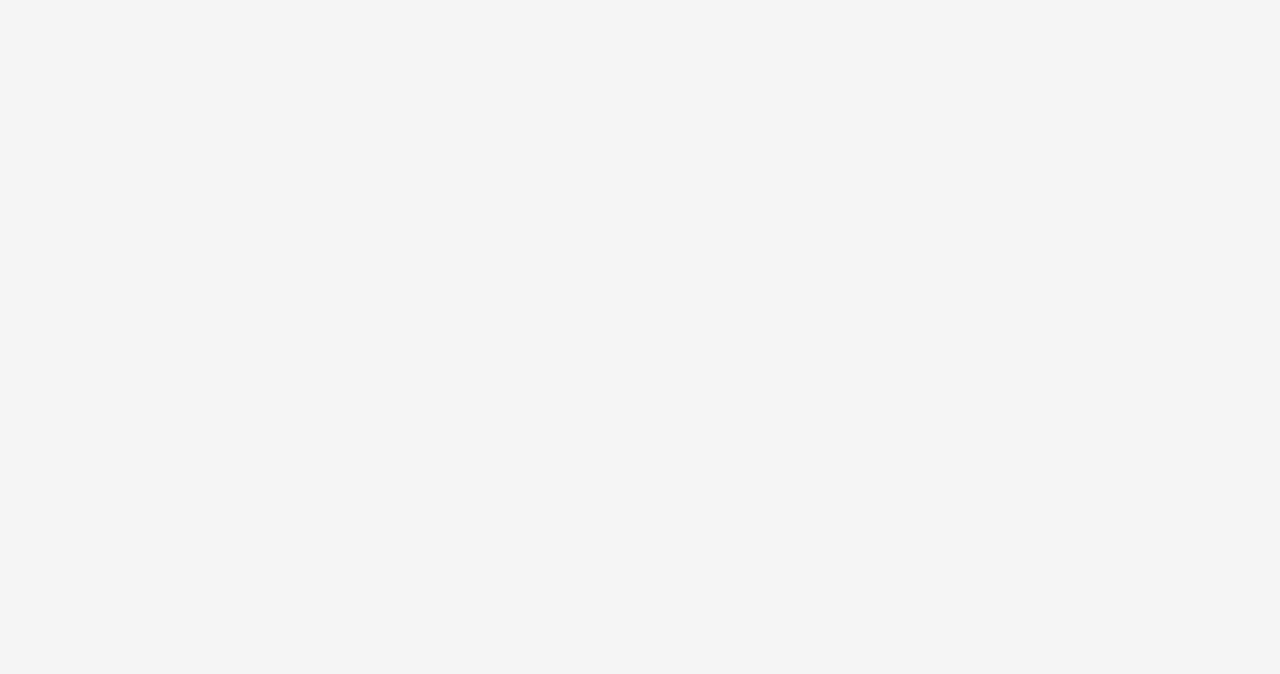
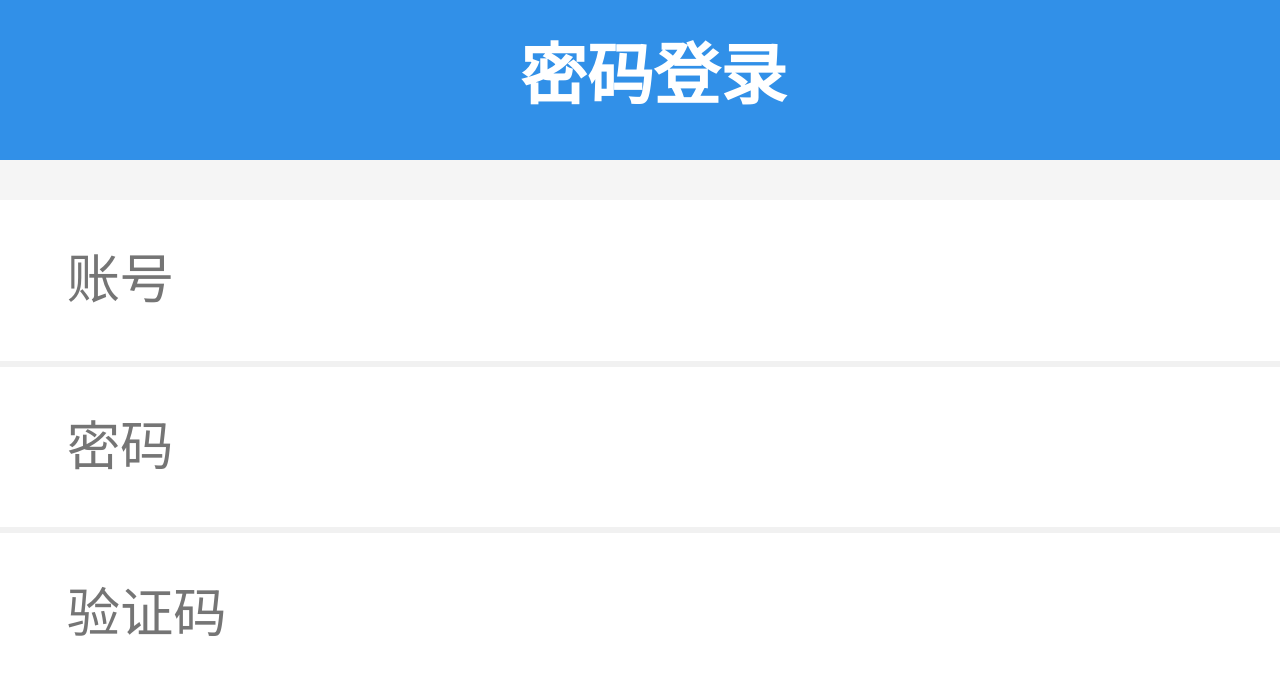
Before and after one commit to TimeGJ/vue2-elm-demo, a Vue app: page /login in a window 1280 px wide. Shown: the top 674 px of the page. Built offline with nearby package versions, Linux system fonts and the light colour scheme.

Commit message:
upda home create login

```diff
--- a/src/components/head/header.vue
+++ b/src/components/head/header.vue
@@ -2,22 +2,23 @@
     <header class="head">
         <div class="left">
             <slot name="logo"></slot>
-            <slot name="back" @click="$router.go(-1)"></slot>
+            <slot name="back">
+            </slot>
         </div>
         <div class="msg">
             <slot name="message"></slot>
         </div>
-        <div class="login">
-            <router-link to="userLogin"><span>登录|注册</span></router-link>
+        <div class="login" >
+            <slot name="login"></slot>
         </div>
     </header>
 </template>
 <script>
 export default{
+    name:'Header',
     data(){
         return{
-            // 切换组件
-            userLogin:null
+
         }
     },
 
@@ -25,29 +26,42 @@ export default{
 </script>
 <style lang="less">
 .head{
-     display: flex;
         position: fixed;
-        justify-content: space-between;
         top: 0;
         left: 0;
         right: 0;
         height:2.4rem;
         background-color: #3190e8;
     .left{
+        float: left;
         line-height: 2.5rem;
         margin-left: 1rem;
         color: #fff;
         font-size: 0.8rem;
+        svg{
+            margin-top: 0.5rem;
+            width: 1.5rem;
+            height: 1.5rem;
+            use{
+                fill: white;
+            }
+        }
     }
     .msg{
+
         display: inline-block;
-        height: 100%;
+        overflow: hidden;
+        text-overflow: ellipsis;
+        white-space: nowrap;
         text-align: center;
         line-height: 2.3rem;
         font-size: 1rem;
+        margin-left: 2.5rem;
+        width: 50%;
         color: #fff;
         }
     .login{
+        float: right;
         margin-right: 1rem;
         text-align: center;
         line-height: 2.3rem;
--- a/src/page/city/city.vue
+++ b/src/page/city/city.vue
@@ -1,5 +1,5 @@
 <template>
-    <div></div>
+    <div>1111{{$route.query.city}}</div>
 </template>
 <script>
 </script>
--- a/src/page/home/home.vue
+++ b/src/page/home/home.vue
@@ -4,6 +4,7 @@
             <Header>
                 <div slot="logo">elm</div>
                 <div slot="message">{{$store.state.position}}</div>
+                 <router-link :to="{name:'login'}" slot="login"><span>登录|注册</span></router-link>
             </Header>
         </div>
         <div class="body">
@@ -12,33 +13,85 @@
             <span>定位不准确时请在一下列表寻找</span>
         </div>
         <div class="guessCity">
+        <router-link tag="div" :to="{path:'/city',query:{city:guessPosition}}">
             <span>{{guessPosition}}</span>
             <svg class="icon">
                 <use xlink:href="#icon-arrow-right"></use>
             </svg>
+        </router-link>
         </div>
-        <div class="hotCities">
-           <span>热门城市</span>
+        <div class="hotCities" >
+            <div>
+                <span>热门城市</span>
+            </div>
+           <ul >
+            <router-link tag="li" :to="{path:'/city',query:{city:item.name}}" v-for="item in hotCity" :key="item.id">{{item.name}}</router-link>
+           </ul>
+        </div>
+        <div class="cities">
+            <div v-for="(item,key,index) in sortLetter" :key="key" class="areaCity">
+               <div class="letter">
+                <h4>{{key}}</h4>
+                <p v-if="index===0">(按照字母排序)</p>
+               </div>
+                <ul>
+                <router-link tag="li" :to="{path:'/city',query:{city:city.name}}"  v-for="city in item" :key="city.id">
+                    {{city.name}}
+                </router-link>
+                </ul>
+            </div>
         </div>
     </div>
     </div>
 </template>
 <script>
 import Header from '../../components/head/header.vue'
- import {guessCity} from '../../untils/api'
+ import {guessCity, hotCities,cities} from '../../untils/api'
 export default{
+    name:'Home',
         data() {
             return {
-                guessPosition:''
+                // 猜测位置
+                guessPosition:'',
+                //热门城市
+                hotCity:'',
+                //所有城市
+                allCities:''
             }
         },
         components:{
             Header
         },
         created(){
+            //获取当前城市
             guessCity().then(res=>{
                 this.guessPosition=res.name
+
             })
+            //获取热门城市
+            hotCities().then(res=>{
+                this.hotCity=res
+            })
+            //获取所有城市
+            cities().then(res=>{
+                this.allCities=res
+            })
+        },
+        computed:{
+            //将数据按字母排序
+            sortLetter(){
+                let sortCities={}
+                for(let i=65;i<90;i++){
+                    if(this.allCities[String.fromCharCode(i)]){
+                        sortCities[String.fromCharCode(i)]=this.allCities[String.fromCharCode(i)]
+                    }
+                }
+                return sortCities
+            }
+
+        },
+        methods:{
+
         }
 }
 </script>
@@ -66,10 +119,11 @@ export default{
             background-color: #fff;
             margin-bottom: 0.5rem;
             padding: 0.5rem;
-            display: flex;
-            justify-content: space-between;
+
             height: 2.4rem;
             border-bottom: 0.03rem solid #e4e4e4;
+            div{ display: flex;
+            justify-content: space-between;
             span{
                 font-size: 1rem;
                 color: #3190e8;
@@ -81,14 +135,72 @@ export default{
                     fill: #999;
             }
         }
+        }
         .hotCities{
             background-color: #fff;
-            padding-left: 1rem;
             border-top: 0.03rem solid #e4e4e4;
-            border-bottom: 0.03rem solid #e4e4e4;
             line-height: 2rem;
             color: #666;
             font-size: 0.6rem;
+            margin-bottom: 0.5rem;
+            div{
+                padding-left: 1rem;
+                border-bottom: 0.03rem solid #e4e4e4;
+            }
+            ul{
+                li{
+                    display: inline-block;
+                    border-bottom: 0.01rem solid #e4e4e4;
+                    border-left: 0.01rem solid #e4e4e4 ;
+                    width: 25%;
+                    text-align: center;
+                    font-size: 0.7rem;
+                    color: #3190e8;
+                }
+            }
+        }
+        .cities{
+            .areaCity{
+                margin-bottom: 0.5rem;
+                background-color: #fff;
+                border-bottom: 0.1rem solid #e4e4e4;
+           .letter{
+
+            border-top: 0.1rem solid #e4e4e4;
+            border-bottom: 0.1rem solid #e4e4e4;
+            h4{
+                display: inline-block;
+                margin-left: 0.5rem;
+                font-size: 0.7rem;
+                font-weight: 400;
+                color: #666;
+            }
+            p{
+                margin-left: 0.2rem;
+                line-height: 2rem;
+                display: inline-block;
+                font-size: 0.1rem;
+                color: #9f9f9f;
+            }
+           }
+            ul{
+                overflow: hidden;
+                li{
+                    float: left;
+                    overflow: hidden;
+                    text-overflow: ellipsis;
+                    white-space: nowrap;
+                    border-right: 0.05rem solid #e4e4e4;
+                    border-bottom: 0.05rem solid #e4e4e4;
+                    text-align: center;
+                    line-height: 2rem;
+                    font-size: 0.7rem;
+                    width: 25%;
+                    height: 2rem;
+                    color: #666;
+                }
+            }
         }
     }
+    }
 </style>
--- a/src/page/login/login.vue
+++ b/src/page/login/login.vue
@@ -0,0 +1,58 @@
+<template>
+    <div class="box">
+        <Header>
+            <div slot="back"  @click="$router.go(-1)">
+            <svg class="back">
+                <use xlink:href="#icon-arrow-left"></use>
+            </svg>
+            </div>
+          <div slot="message">密码登录</div>
+    </Header>
+    <section>
+        <input type="text" placeholder="账号">
+    </section>
+    <section>
+        <input type="password" placeholder="密码">
+        <div>
+        </div>
+    </section>
+    <section>
+        <input type="text" placeholder="验证码">
+    </section>
+    </div>
+</template>
+<script>
+import Header from '../../components/head/header.vue'
+export default{
+    name:'Login',
+    data(){
+        return{
+
+        }
+    },
+    components:{
+        Header
+    }
+}
+</script>
+<style lang="less" scoped>
+    .box{
+        margin-top: 3rem;
+        Header{
+
+        div{
+            font-size: 1rem;
+            font-weight: 700;
+        }
+     }
+        section{
+            input{
+                padding-left: 1rem;
+                border-bottom: 0.1rem solid #f1f1f1;
+                width: 100%;
+                height: 2.5rem;
+                font-size: 0.8rem;
+            }
+        }
+}
+</style>
--- a/src/router/index.js
+++ b/src/router/index.js
@@ -9,13 +9,20 @@ const routes = [
     name: 'home',
     component: ()=>import('../page/home/home.vue')
   },
+  //city页面
   {
     path: '/city',
     name: 'city',
     // route level code-splitting
     // this generates a separate chunk (about.[hash].js) for this route
     // which is lazy-loaded when the route is visited.
-    component: ()=>{import ('../page/city/city')}
+    component: ()=>import ('../page/city/city')
+  },
+  //登录页面
+  {
+    path:'/login',
+    name:'login',
+    component:()=>import ('../page/login/login')
   }
 ]
 
--- a/src/store/index.js
+++ b/src/store/index.js
@@ -6,7 +6,7 @@ Vue.use(Vuex)
 export default new Vuex.Store({
   state: {
     position:'',//位置地点
-    userInfo:null,//用户信息
+    userInfo:'',//用户信息
   },
   getters: {
   },
--- a/src/untils/api.js
+++ b/src/untils/api.js
@@ -8,3 +8,18 @@ export const guessCity=()=>{
     })
 }
 // 获取热门城市
+export const hotCities=()=>{
+    return axios.get('/v1/cities',{
+        params:{
+            type:'hot'
+        }
+    })
+}
+//获取所有城市
+export const cities=()=>{
+    return axios.get('/v1/cities',{
+        params:{
+            type:'group'
+        }
+    })
+}
--- a/src/untils/request.js
+++ b/src/untils/request.js
@@ -5,7 +5,6 @@ import Axios from 'axios'
 })
 //请求拦截器
 axios.interceptors.request.use(function(config){
-    console.log('1')
     return config
 },function(error){
     return Promise.reject(error)
@@ -13,7 +12,6 @@ axios.interceptors.request.use(function(config){
 
 //请求响应
 axios.interceptors.response.use(function(response){
-    console.log(response.data)
     return response.data
 },function(error){
     return Promise.reject(error)
```
